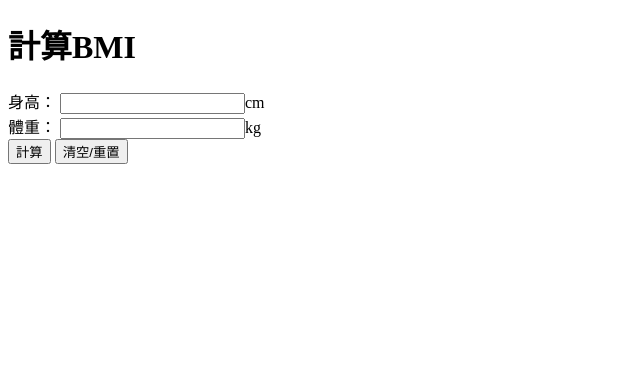
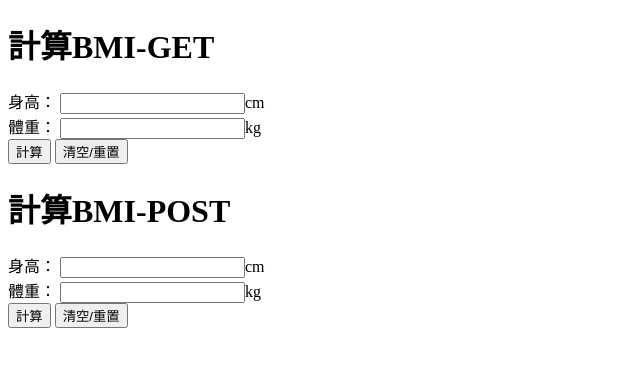
Before and after one commit to youyu129/113-PHP, a PHP site: page / in a window 1280 px wide. Shown: the top 367 px of the page, without its empty margins (0-640 px from the left). Run offline with PHP 8.4, Linux system fonts and the light colour scheme.

Commit message:
新增BMI_同一表單使用GET&POSH傳值

```diff
--- a/index.php
+++ b/index.php
@@ -9,8 +9,25 @@
     </style>
 </head>
 <body>
-    <h1>計算BMI</h1>
+    <h1>計算BMI-GET</h1>
     <form action="result.php" method="get">
+        <!-- 換行：<br>是早期的用法 現在多用<div> -->
+        <div>
+            <label for="height">身高：</label>
+            <input type="number" name="height" id="height" step="0.1">cm
+        </div>
+        <div>
+            <label for="weight">體重：</label>
+            <input type="number" name="weight" id="weight" step="0.1">kg
+        </div>
+        <div>
+            <!-- 輸入input:submit+input+reset -->
+            <input type="submit" value="計算">
+            <input type="reset" value="清空/重置">
+        </div>
+    </form>
+    <h1>計算BMI-POST</h1>
+    <form action="result.php" method="post">
         <!-- 換行：<br>是早期的用法 現在多用<div> -->
         <div>
             <label for="height">身高：</label>
```
Also changed, not shown: result.php (+25 -5 lines).
